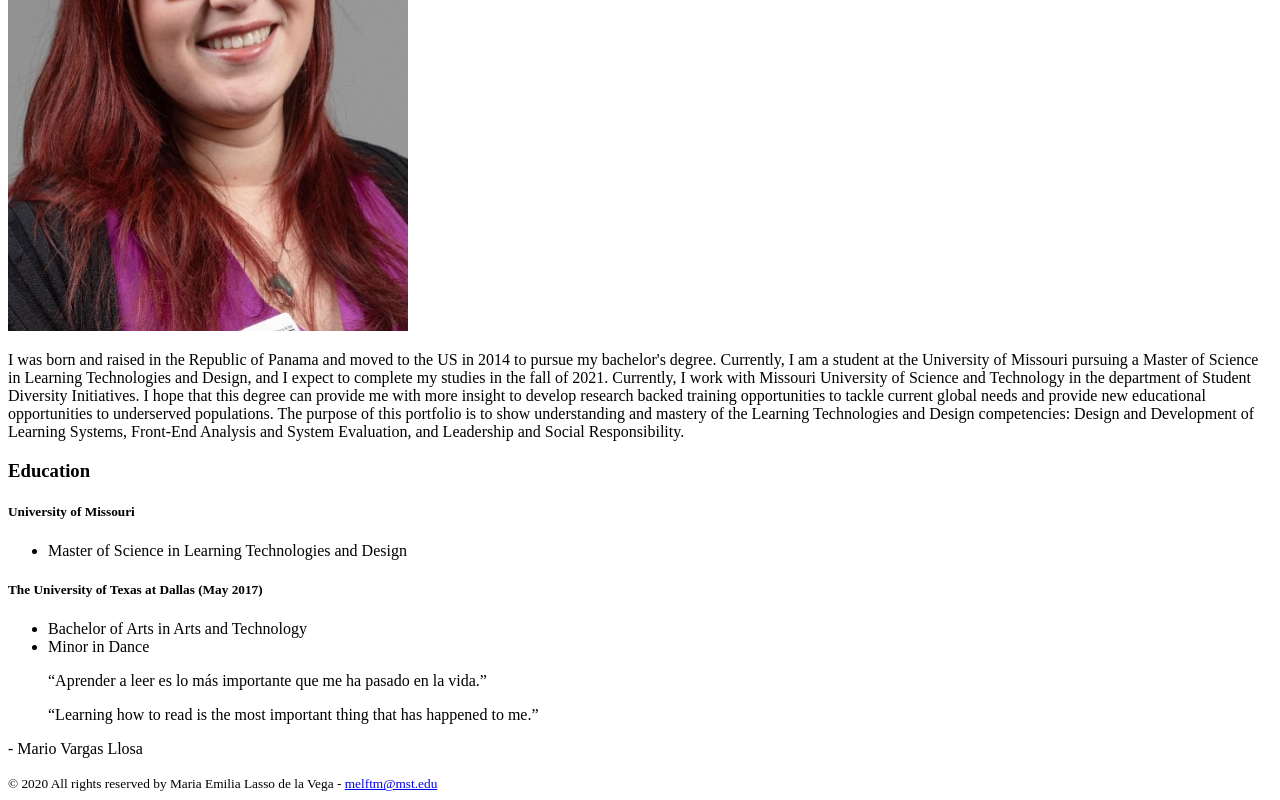
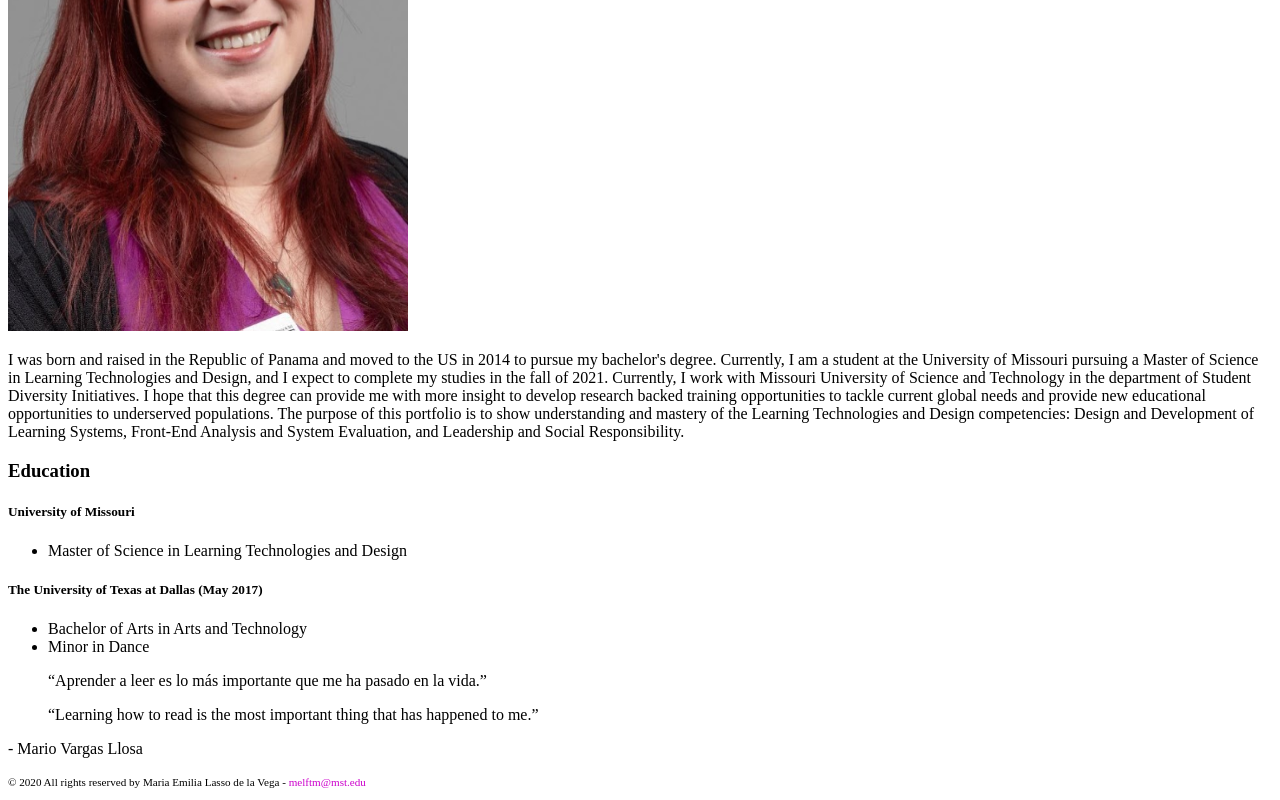
Before and after one commit to melftm/melftm.github.io, a plain HTML site: page islt_7310/index.html in a window 1280 px wide. Shown: the part 383-1183 px from the top of the page. Drawn offline with Linux system fonts and the light colour scheme.

Commit message:
Add files via upload

```diff
--- a/islt_7310/style.css
+++ b/islt_7310/style.css
@@ -1 +1,5 @@
-h1 { color: #0099ff }
+h1{color:#0099ff;}
+
+footer{font-size: 10pt;}
+
+a{color:#cc00cc; text-decoration:none; size:10pt}
```
